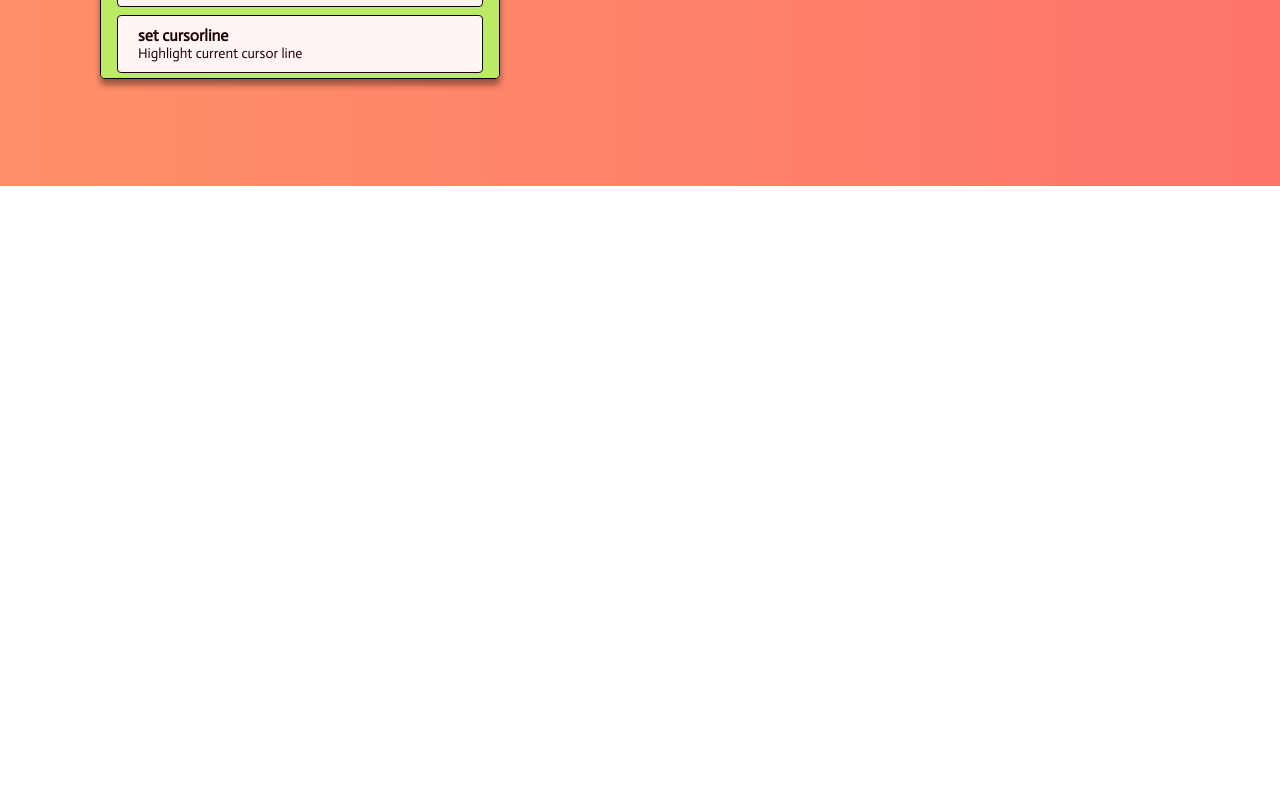
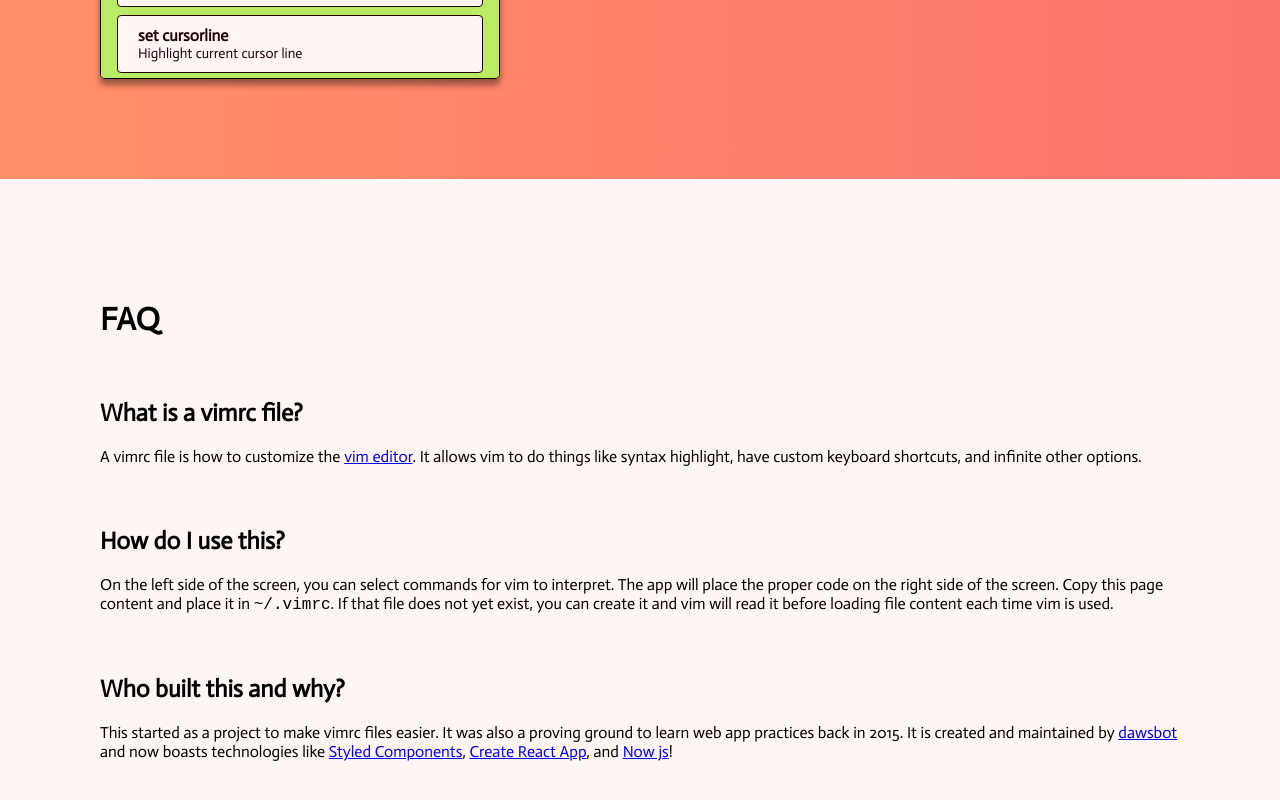
Before and after one commit to dawsbot/vimrc-builder, a React (Create React App) app: page / in a window 1280 px wide. Shown: the part 614-1414 px from the top of the page. Before the commit the page ends 800 px from the top, so only its background shows below. Built offline with nearby package versions, Linux system fonts and the light colour scheme; a small style sheet from the web is missing.

Commit message:
add static faq section

```diff
--- a/src/App.js
+++ b/src/App.js
@@ -3,17 +3,24 @@ import styled from 'styled-components';
 
 import LeftHalf from './components/LeftHalf';
 import RightHalf from './components/RightHalf';
+import StaticPageContent from './components/StaticPageContent';
 
 const AppWrapper = styled.div`
-  margin: 100px;
+  padding: 100px;
+  /* separate app from static page content */
+  /* margin-bottom: 160px; */
   display: flex;
-  font-size: 16px;
 
   /* desktop first css */
   flex-direction: row;
   @media (max-width: 900px) {
     flex-direction: column;
   }
+
+  /* background gradient with fallback */
+  background: #fd746c;  /* fallback for old browsers */
+  background: -webkit-linear-gradient(to right, #ff9068, #fd746c);  /* Chrome 10-25, Safari 5.1-6 */
+  background: linear-gradient(to right, #ff9068, #fd746c); /* W3C, IE 10+/ Edge, Firefox 16+, Chrome 26+, Opera 12+, Safari 7+ */
 `;
 
 class App extends Component {
@@ -34,11 +41,14 @@ class App extends Component {
 
   render() {
     return (
-      <AppWrapper>
-        <LeftHalf
-          onAppendVimrcContent={this.appendVimrcContent}/>
-        <RightHalf textContentArr={this.state.vimrcTextContent}/>
-      </AppWrapper>
+      <div>
+        <AppWrapper>
+          <LeftHalf
+            onAppendVimrcContent={this.appendVimrcContent}/>
+          <RightHalf textContentArr={this.state.vimrcTextContent}/>
+        </AppWrapper>
+        <StaticPageContent/>
+      </div>
     );
   }
 }
--- a/src/components/RightHalf.js
+++ b/src/components/RightHalf.js
@@ -17,7 +17,7 @@ const RightHalfWrapper = styled.div`
 
 const VimrcContainer = styled.div`
   min-height: 300px;
-  font-family: "Hack", monospace;
+  font-family: monospace;
   font-size: 16px;
 
   border: 1px solid black;
--- /dev/null
+++ b/src/components/StaticPageContent.js
@@ -0,0 +1,36 @@
+import React from 'react';
+import styled from 'styled-components';
+
+const Wrapper = styled.div`
+  /* light pink */
+  background-color: #fff5f5;
+  /* near-black pink */
+  color: 1px solid #1f0200;
+  padding: 100px;
+`
+const StaticPageContent = () => (
+  <Wrapper>
+    <h1>FAQ</h1>
+
+    <h2>What is a vimrc file?</h2>
+    <p>
+      A vimrc file is how to customize the <a href="http://www.vim.org/">vim editor</a>.
+      It allows vim to do things like syntax highlight, have custom keyboard shortcuts, and infinite other options.
+    </p>
+
+    <h2>How do I use this?</h2>
+    <p>
+      On the left side of the screen, you can select commands for vim to interpret.
+      The app will place the proper code on the right side of the screen. Copy this page content and place it in <code>~/.vimrc</code>.
+      If that file does not yet exist, you can create it and vim will read it before loading file content each time vim is used.
+    </p>
+
+    <h2>Who built this and why?</h2>
+    <p>
+      This started as a project to make vimrc files easier. It was also a proving ground to learn web app practices back in 2015. It is created and maintained by <a href="https://github.com/dawsbot">dawsbot</a> and now boasts technologies like <a href="https://www.styled-components.com/">Styled Components</a>, <a href="https://github.com/facebookincubator/create-react-app">Create React App</a>, and <a href="https://zeit.co/now">Now js</a>!
+    </p>
+
+  </Wrapper>
+);
+
+export default StaticPageContent;
--- a/src/index.css
+++ b/src/index.css
@@ -2,9 +2,10 @@ body {
   margin: 0;
   padding: 0;
   font-family: 'Actor', sans-serif;
+  /* good minimum font size for accessibility */
+  font-size: 16px;
+}
 
-  /* background gradient with fallback */
-  background: #fd746c;  /* fallback for old browsers */
-  background: -webkit-linear-gradient(to right, #ff9068, #fd746c);  /* Chrome 10-25, Safari 5.1-6 */
-  background: linear-gradient(to right, #ff9068, #fd746c); /* W3C, IE 10+/ Edge, Firefox 16+, Chrome 26+, Opera 12+, Safari 7+ */
+h2 {
+  margin-top: 60px;
 }
```
Also changed, not shown: public/index.html (+2 -5 lines), 1 other file (tests, documents, lock files or other folders).
